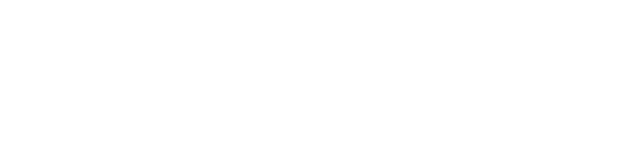
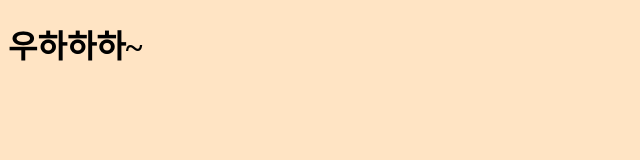
Before and after one commit to develckm86/testProject, a plain HTML site: page index.html in a window 1280 px wide. Shown: the whole page, without its empty margins (0-640 px from the left). Drawn offline with Linux system fonts and the light colour scheme.

Commit message:
index 수정

```diff
--- a/index.html
+++ b/index.html
@@ -5,7 +5,7 @@
     <meta name="viewport" content="width=device-width, initial-scale=1.0">
     <title>Document</title>
 </head>
-<body>
-
+<body style="background-color: bisque;">
+    <h1>우하하하~</h1>
 </body>
 </html>
```
